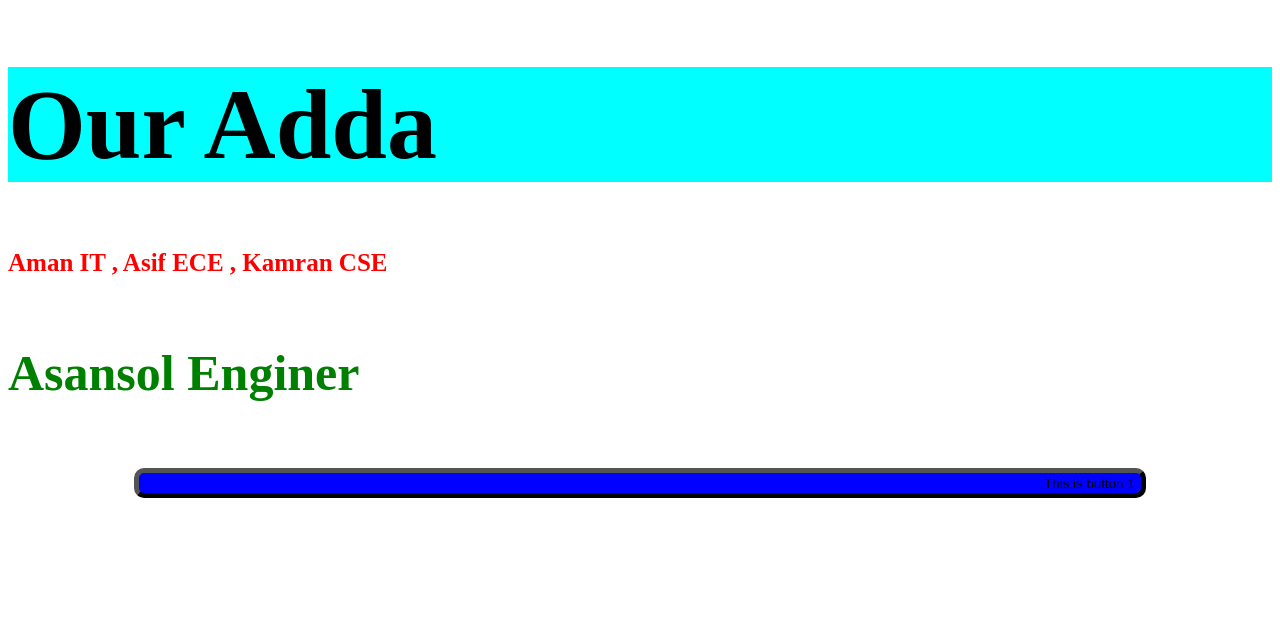
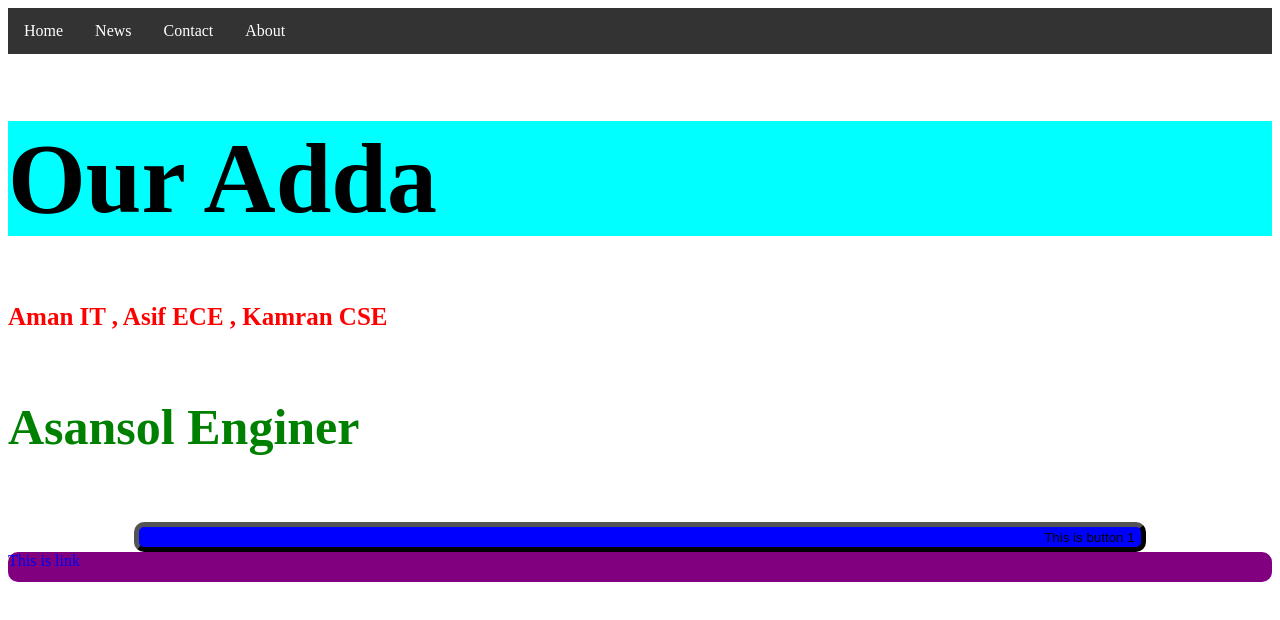
Before and after one commit to Kissuuu/FullStackPractice, a plain HTML site: page index.html in a window 1280 px wide. Drawn offline with Linux system fonts and the light colour scheme.

Commit message:
added new

```diff
--- a/index.css
+++ b/index.css
@@ -36,3 +36,40 @@ h4 {
     width: 100%;
     text-align: center;
 }
+
+.mylink{
+    text-decoration: none;
+    display: block;
+    width: 100%;
+    height: 30px;
+    background-color:purple;
+    transition: 1s;
+    border-radius: 10px;
+    border-color: black;
+    border-width: 5px;
+}
+
+ul {
+  list-style-type: none;
+  margin: 0;
+  padding: 0;
+  overflow: hidden;
+  background-color: #333;
+}
+
+li {
+  float: left;
+}
+
+li a {
+  display: block;
+  color: white;
+  text-align: center;
+  padding: 14px 16px;
+  text-decoration: none;
+}
+
+/* Change the link color to #111 (black) on hover */
+li a:hover {
+  background-color: #111;
+}
--- a/index.html
+++ b/index.html
@@ -5,11 +5,17 @@
     <meta http-equiv="X-UA-Compatible" content="IE=edge">
     <meta name="viewport" content="width=device-width, initial-scale=1.0">
     <title>Salim Don</title>
-
-
-     <link rel="stylesheet" href="index.css">  <!--Connect style sheet to main document -->
+    <link rel="stylesheet" href="index.css">  <!--Connect style sheet to main document -->
 </head>
 <body>
+
+        <ul>
+            <li><a href="default.asp">Home</a></li>
+            <li><a href="news.asp">News</a></li>
+            <li><a href="contact.asp">Contact</a></li>
+            <li><a href="about.asp">About</a></li>
+          </ul>
+
 
     <h1> Our Adda </h1>
     <h4>Aman IT , Asif ECE , Kamran CSE</h4>
@@ -17,5 +23,11 @@
     <div class="cen">
     <button class = "but1" type="button"> This is button 1 </button>
     </div>
+
+    <a class="mylink" href="https://www.google.com">This is link</a>
+
+
+    <script src = "script.js"></script>
+
 </body>
 </html>
--- /dev/null
+++ b/script.js
@@ -0,0 +1 @@
+window.alert("welcome to salim ki gali");
```
